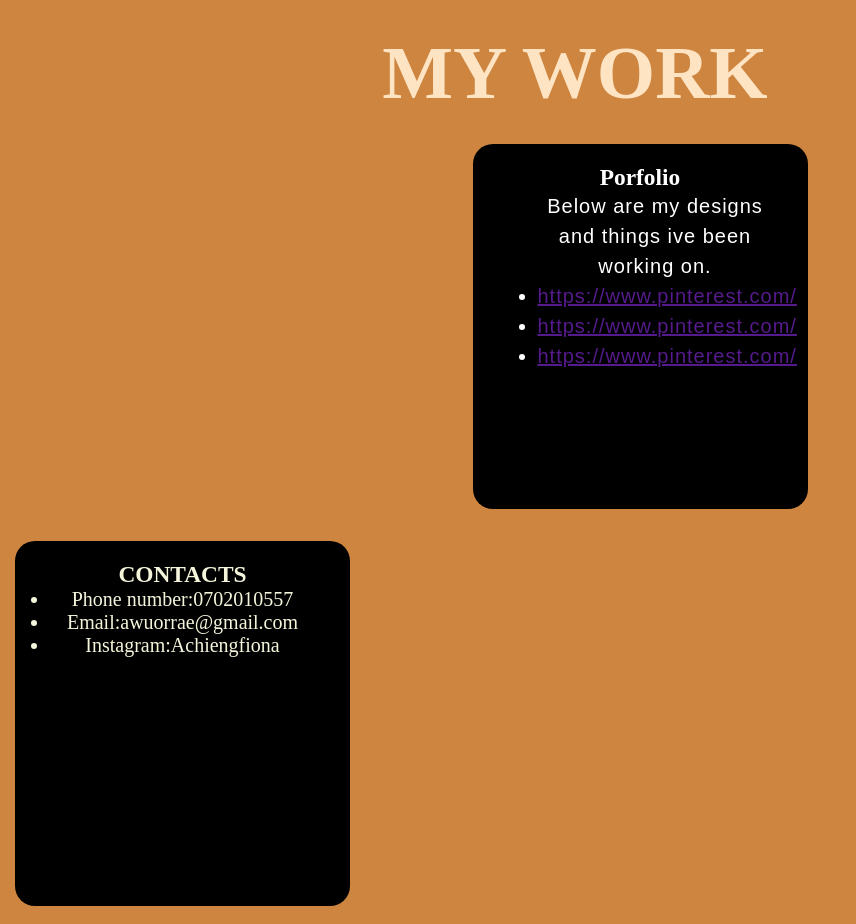
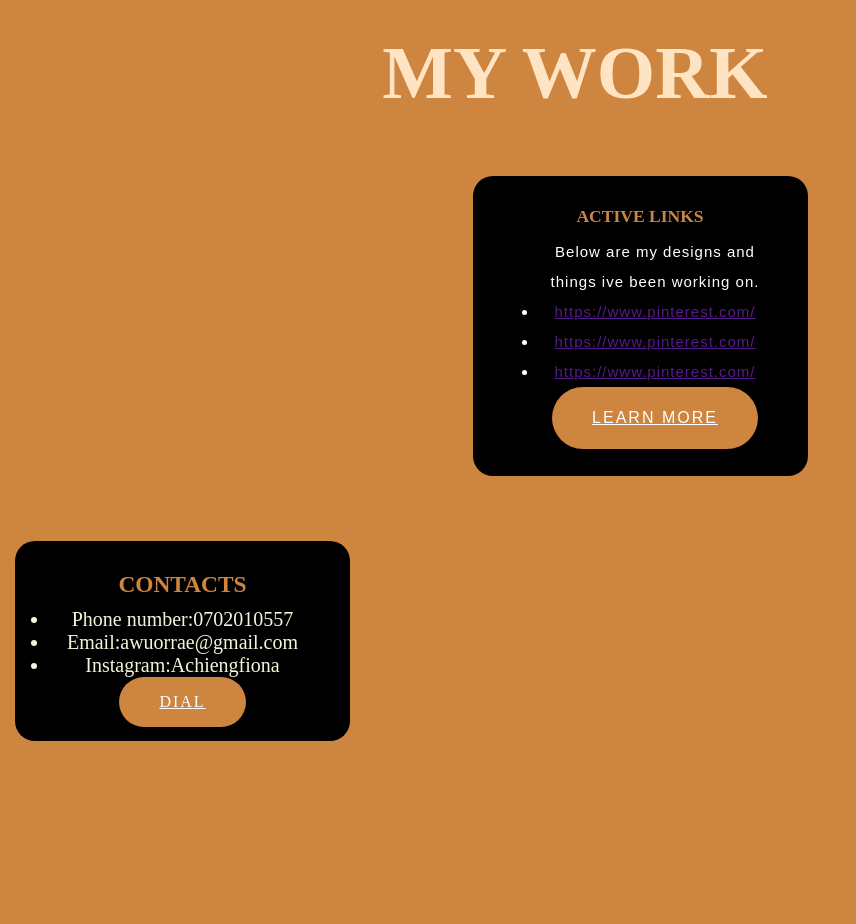
Before and after one commit to Beverlyfiona12/Beverlyfiona12.github.io, a plain HTML site: page index.html in a window 1280 px wide. Shown: the part 880-1804 px from the top of the page, without its empty margins (0-856 px from the left). Drawn offline with Linux system fonts and the light colour scheme.

Commit message:
Added button to my boxes and did CSS accordinly

```diff
--- a/index.html
+++ b/index.html
@@ -43,9 +43,9 @@
     </div>
 
    <div class="box">
-       <div class="card">
+       <div class="Card">
         <i class="fa fa-briefcase"></i>
-          <h3> Porfolio</h3>
+          <h3 style="color: peru;padding: 10px;">  ACTIVE LINKS</h3>
           <div class="par">
               <p>Below are my designs and things ive
                   been working on.
@@ -56,8 +56,9 @@
                 <li><a href="">https://www.pinterest.com/</a></li>
                 <li><a href="">https://www.pinterest.com/</a></li>
 
+              </ul>
+              <a href="#"class="Button">LEARN MORE</a>
 
-              </ul>
           </div>
 
 
@@ -69,7 +70,7 @@
    <div class="bax">
     <div class="card">
      <i class="fa fa-briefcase"></i>
-       <h3> CONTACTS</h3>
+       <h3 style="color: peru;padding: 10px;"> CONTACTS</h3>
        <ul>
         <li>Phone number:0702010557</li>
         <li>Email:awuorrae@gmail.com</li>
@@ -77,7 +78,7 @@
 
        </ul>
 
-
+       <a href="#"class="Button">DIAL</a>
 
     </div>
 
--- a/style.css
+++ b/style.css
@@ -122,7 +122,7 @@ h2.title {
     align-items: center;
     min-height: 400px;
     color: white;
-    font-size: 20px;
+    font-size: 15px;
 
 }
 /* .Box
@@ -143,7 +143,7 @@ h2.title {
 }
 .card
 {
-    height: 365px;
+    height: 200px;
     width: 335px;
     padding: 20px 35px;
     background: black;
@@ -153,3 +153,15 @@ h2.title {
     overflow: hidden;
     text-align: center;
 }
+.Card
+{
+    height: 300px;
+    width: 335px;
+    padding: 20px 35px;
+    background: black;
+    border-radius: 20px;
+    margin: 15px;
+    position: relative;
+    overflow: hidden;
+    text-align: center;
+}
```
